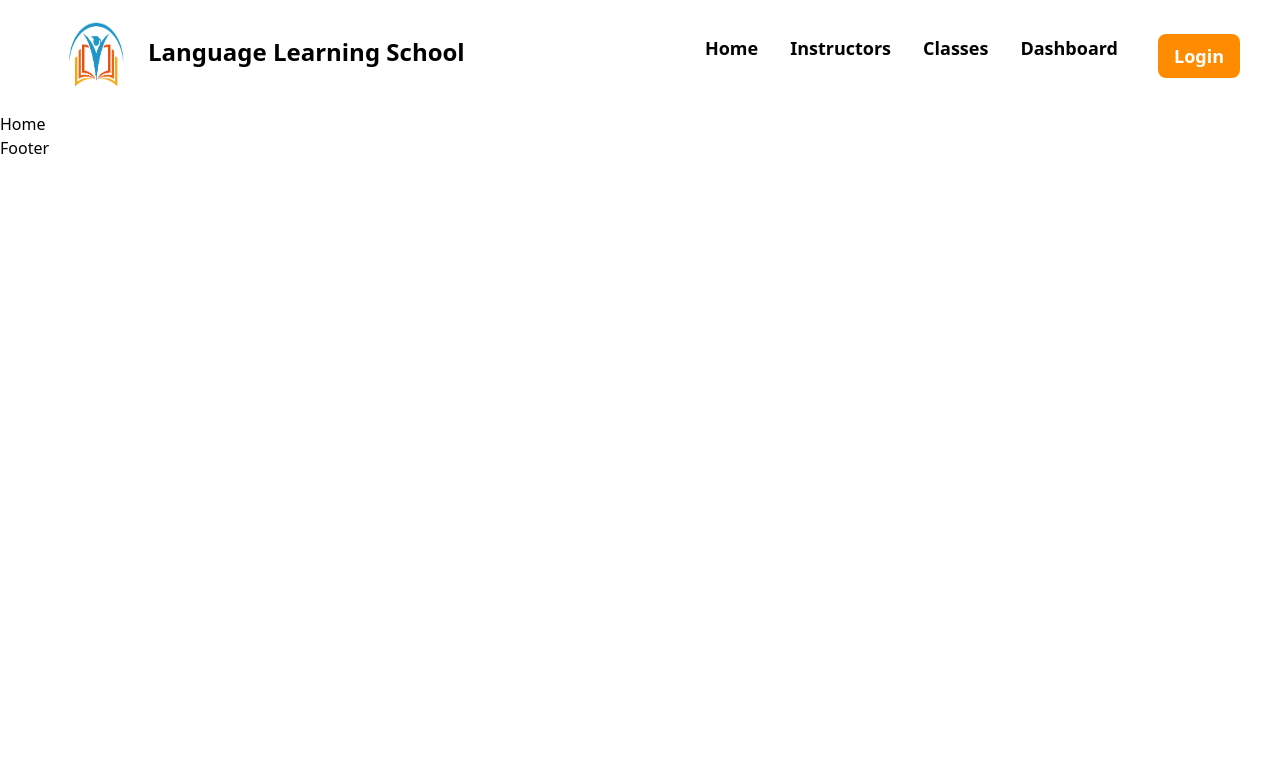
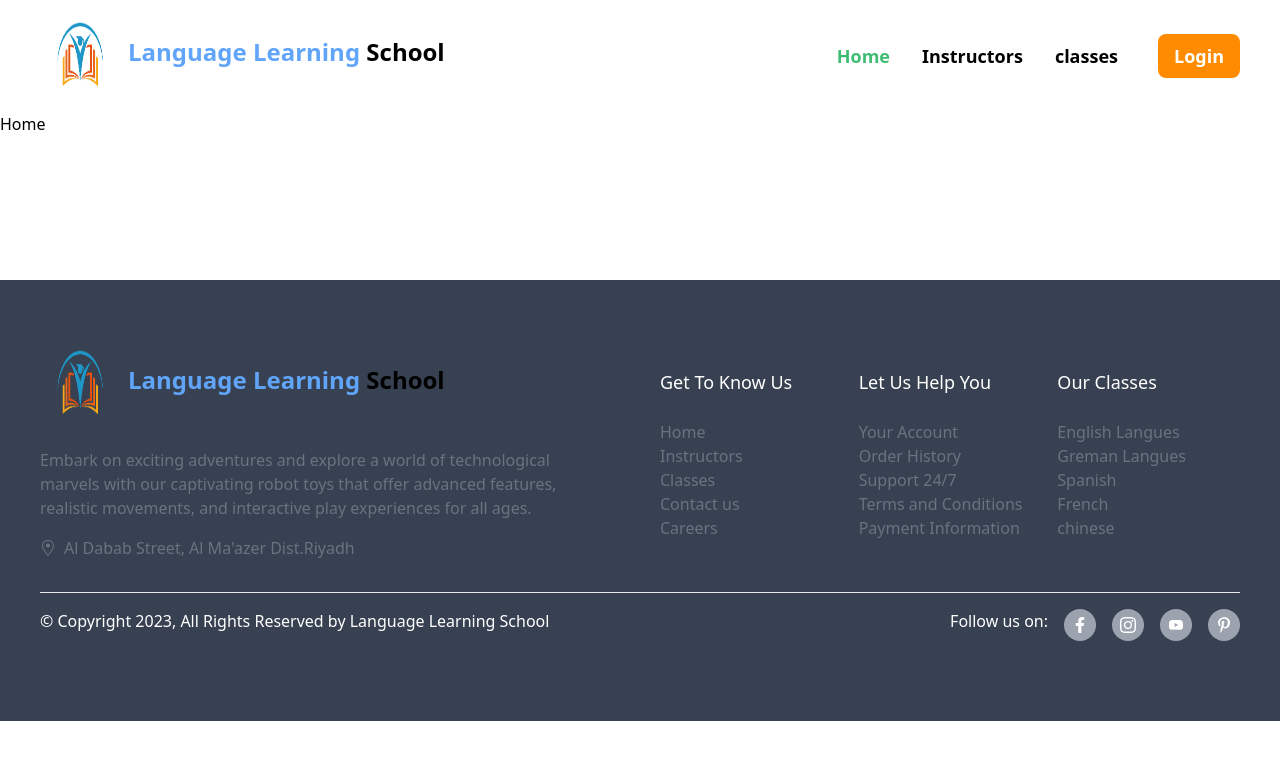
Before and after one commit to alive1258/language-learning-school-client, a React (Vite) app: page / in a window 1280 px wide. Shown: the top 760 px of the page. Built offline with nearby package versions, Linux system fonts and the light colour scheme.

Commit message:
footer section create done

```diff
--- a/package.json
+++ b/package.json
@@ -14,6 +14,7 @@
     "match-sorter": "^6.3.1",
     "react": "^18.2.0",
     "react-dom": "^18.2.0",
+    "react-icons": "^4.9.0",
     "react-router-dom": "^6.11.2",
     "sort-by": "^1.2.0"
   },
--- /dev/null
+++ b/src/Pages/Classes/Classes/Classes.jsx
@@ -0,0 +1,11 @@
+import React from 'react';
+
+const Classes = () => {
+    return (
+        <div>
+            Classes
+        </div>
+    );
+};
+
+export default Classes;
--- /dev/null
+++ b/src/Pages/Instructors/Instructors/Instructors.jsx
@@ -0,0 +1,11 @@
+import React from 'react';
+
+const Instructors = () => {
+    return (
+        <div>
+            Instructors
+        </div>
+    );
+};
+
+export default Instructors;
--- a/src/Pages/Shared/Footer/Footer.jsx
+++ b/src/Pages/Shared/Footer/Footer.jsx
@@ -1,10 +1,107 @@
 import React from 'react';
+import { Link } from 'react-router-dom';
+import logo from '../../../assets/images/logo.png'
+import { FaFacebookF ,FaPinterestP} from 'react-icons/fa';
+import { BsInstagram } from 'react-icons/bs';
+import { AiFillYoutube } from 'react-icons/ai';
+import { GoLocation } from 'react-icons/go';
 
 const Footer = () => {
     return (
-        <div>
-            Footer
+        <div className="px-6 md:mt-36 md:px-10  md:py-10 bg-gray-700">
+      <div className="py-6">
+        <div className="grid border-b md:grid-cols-2 grid-cols-1 gap-10  pb-8">
+          <div>
+            <div className='flex items-center gap-2'>
+              <div className=''>
+                <Link to='/'>
+                  <img className='h-20 w-20' src={logo} alt="" />
+                </Link>
+              </div>
+              <div className='text-2xl font-bold mb-2'><span className='text-blue-400'>Language Learning</span> School</div>
+            </div>
+            <div className="pt-6 ">
+              <p className='text-gray-500'>
+                Embark on exciting adventures and explore a world of
+                technological<br /> marvels with our captivating robot toys that offer advanced features,<br /> realistic movements, and interactive play experiences for all ages.
+
+              </p>
+              <div className='flex mt-4 items-center gap-2 text-gray-500'> <GoLocation/>
+
+               Al Dabab Street, Al Ma'azer Dist.Riyadh
+              </div>
+            </div>
+          </div>
+          <div>
+            <div className="grid md:grid-cols-3 grid-cols-2 md:pt-6 gap-4">
+              <div>
+                <p className="text-lg pb-6 text-white">Get To Know Us</p>
+               <div className='text-gray-500'>
+               <p>Home</p>
+
+                <p>Instructors</p>
+                <p>Classes</p>
+                <p>Contact us</p>
+                <p>Careers</p>
+               </div>
+              </div>
+              <div>
+                <p className="text-lg pb-6 text-white">Let Us Help You</p>
+              <div className='text-gray-500'>
+              <p>Your Account</p>
+                <p>Order History</p>
+                <p>Support 24/7</p>
+                <p>Terms and Conditions</p>
+                <p>Payment Information</p>
+              </div>
+              </div>
+              <div>
+                <p className="text-lg pb-6 text-white">Our Classes</p>
+              <div className='text-gray-500'>
+              <p>English Langues</p>
+                <p>Greman Langues</p>
+                <p>Spanish</p>
+                <p>French</p>
+                <p>chinese</p>
+              </div>
+              </div>
+            </div>
+          </div>
         </div>
+        <div className="pt-4 pb-4 flex justify-between ">
+          <div>
+            <p className="text-white">
+              © Copyright 2023, All Rights Reserved by Language Learning School
+            </p>
+          </div>
+
+          <div>
+            <div className="flex gap-4">
+              <p className="text-white">Follow us on:</p>
+
+              <div className='bg-gray-400 hover:bg-[#28589c] text-white h-8 w-8 rounded-full flex items-center justify-center'>
+              <FaFacebookF/>
+              </div>
+              <div className='bg-gray-400 hover:bg-[#E1306c] text-white h-8 w-8 rounded-full flex items-center justify-center'>
+              <BsInstagram/>
+              </div>
+              <div className='bg-gray-400 hover:bg-[#ff0000] text-white h-8 w-8 rounded-full flex items-center justify-center'>
+              <AiFillYoutube/>
+
+              </div>
+              <div className='bg-gray-400 hover:bg-[#a01c23] text-white h-8 w-8 rounded-full flex items-center justify-center'>
+              <FaPinterestP/>
+              </div>
+
+
+                {/* <img src={tw} alt="" />
+                <img src={dis} alt="" />
+                <img src={you} alt="" /> */}
+            </div>
+          </div>
+        </div>
+      </div>
+    </div>
     );
 };
 
--- /dev/null
+++ b/src/Pages/Shared/Navbar/Navbar.css
@@ -0,0 +1,5 @@
+.active{
+    /* font-weight: bold; */
+    color: rgb(62, 189, 115);
+
+}
--- a/src/Pages/Shared/Navbar/Navbar.jsx
+++ b/src/Pages/Shared/Navbar/Navbar.jsx
@@ -1,43 +1,160 @@
 import React, { useState } from 'react';
 import { Link, NavLink } from 'react-router-dom';
 import logo from '../../../assets/images/logo.png'
+import './Navbar.css'
 
 const Navbar = () => {
-const [nav,setNav]=useState(false)
-const handleNav=()=>setNav(!nav)
+    const [nav, setNav] = useState(false)
+    const handleNav = () => setNav(!nav)
 
+
+    // const { user, logOut } = useContext(AuthContext)
+    // const handleLogOut = () => {
+    //     logOut()
+    //         .then()
+    //         .catch((error) => console.log(error));
+    // };
 
 
 
     return (
         <div className='bg-white'>
-            <div className='py-4 md:px-10 flex justify-between items-center max-w-screen-2xl'>
-                <div className='flex items-center gap-1'>
-                    <div className='pl-2'>
+
+            <div className='py-4 md:px-10 max-w-screen-2xl mx-auto flex justify-between items-center '>
+
+                <div className='flex items-center gap-2'>
+                    <div className=''>
                         <Link to='/'>
-                            <img className='h-20 w-24' src={logo} alt="" />
+                            <img className='h-20 w-20' src={logo} alt="" />
+                        </Link>
+                    </div>
+                    <div className='md:text-2xl text-xl  font-bold mb-2'><span className='text-blue-400'>Language Learning</span> School</div>
+                </div>
 
-                        </Link>
+                <div className="md:flex items-center hidden gap-8 text-lg  font-semibold">
+                    <NavLink to="/">Home</NavLink>
+                    <NavLink to='/Instructors'>Instructors</NavLink>
+                    <NavLink to='/classes'>classes</NavLink>
+                    {/* {
+                        user && <>
+                            <NavLink to='/mytoys'>My Toys</NavLink>
+                            <NavLink to='/addtoy'>Add A Toy</NavLink>
+
+                        </>
+                    } */}
+
+
+                    <div className="md:flex justify-center items-center">
+                        {/* <div className='md:flex md:mr-4'>
+                        {user && (
+                            <div className="tooltip tooltip-bottom" data-tip={user?.displayName}>
+                                <button className="">
+                                    <img
+                                        style={{
+                                            height: "40px",
+                                            width: "40px",
+                                            borderRadius: "50%",
+                                        }}
+                                        src={user?.photoURL}
+                                        alt=""
+                                    />
+
+                                </button>
+                            </div>
+
+                        )}
+                    </div> */}
+
+
+                        <div className='md:block hidden'>
+                            {/* {
+                            user ? <button onClick={handleLogOut} className="px-4 rounded-lg py-2 text-lg font-semibold text-white bg-[#ff8c00] hover:bg-[#e78f24] w-full">LogOut</button> : <Link to='/login'>
+                                <button className="px-4 rounded-lg py-2 text-lg font-semibold text-white bg-[#ff8c00] hover:bg-[#e78f24] ml-2 md:block hidden">Login</button>
+                            </Link>
+                        } */}
+
+
+                        </div>
+                        <div>
+                            <button className="px-4 rounded-lg py-2 text-lg font-semibold text-white bg-[#ff8c00] hover:bg-[#e78f24] ml-2 md:block hidden">Login</button>
+                        </div>
+                    </div>
+
+
+                </div>
+
+
+                {/* <div onClick={handleNav} className='md:hidden mr-6'>
+                    {!nav ? <AiOutlineMenu size={20} className='w-5' /> : <AiOutlineClose />}
+
+                </div> */}
+            </div>
+            {/* mobile menu  */}
+
+            <div >
+                <div className={!nav ? 'hidden' : 'absolute bg-[#4ee9d9] w-full text-white  h-screen md:hidden px-8'}>
+                    <p className='border-b-2 mb-4 border-[#ff8c00] w-full'>
+                        <NavLink to="/">Home</NavLink>
+                    </p>
+                    <p className='border-b-2 mb-4 border-[#ff8c00] w-full'>
+                        <NavLink to='/instructors'>Instructors</NavLink>
+                    </p>
+                    <p className='border-b-2 mb-4 border-[#ff8c00] w-full'>
+                        <NavLink to='/classes'>Classes</NavLink>
+                    </p>
+                    {/* {
+                        user && <>
+                            <p className='border-b-2 mb-4 border-[#ff8c00] w-full'>  <NavLink to='/mytoys'>My Toys</NavLink></p>
+                            <p className='border-b-2 mb-4 border-[#ff8c00] w-full'>  <NavLink to='/addtoy'>Add A Toy</NavLink></p>
+
+                        </>
+                    } */}
+                    <div className=''>
+                        {/* {
+                            user ? <button onClick={handleLogOut} className="px-4 rounded-lg py-2 text-lg font-semibold text-white bg-[#ff8c00] hover:bg-[#e78f24] w-full">LogOut</button> :<Link to='/login'>
+
+                            <button className="px-4 rounded-lg py-2 text-lg font-semibold text-white bg-[#ff8c00] hover:bg-[#e78f24] w-full">login</button>
+                            </Link>
+                        } */}
+
 
                     </div>
-                    <div className='md:text-2xl text-xl font-bold mb-2'>Language Learning School</div>
 
-                </div>
-                <div className='md:flex hidden gap-8 text-lg  font-semibold'>
-                    <NavLink>Home</NavLink>
-                    <NavLink>Instructors</NavLink>
-                    <NavLink>Classes</NavLink>
-                    <NavLink>Dashboard </NavLink>
-
-                    <div>
-                    <button className="px-4 rounded-lg py-2 text-lg font-semibold text-white bg-[#ff8c00] hover:bg-[#e78f24] ml-2 md:block hidden">Login</button>
-                    </div>
 
                 </div>
 
             </div>
 
         </div>
+        // <div className='bg-white'>
+        //     <div className='py-4 md:px-10 flex justify-between items-center max-w-screen-2xl'>
+        //         <div className='flex items-center gap-1'>
+        //             <div className='pl-2'>
+        //                 <Link to='/'>
+        //                     <img className='h-20 w-24' src={logo} alt="" />
+
+        //                 </Link>
+
+        //             </div>
+        //             <div className='md:text-2xl text-xl font-bold mb-2'>Language Learning School</div>
+
+        //         </div>
+        //         <div className='md:flex hidden gap-8 text-lg  font-semibold'>
+
+        //             <NavLink to='/'>Home</NavLink>
+        //             <NavLink to='/instructors'>Instructors</NavLink>
+        //             <NavLink to='/classes'>Classes</NavLink>
+        //             <NavLink to='/dashboard'>Dashboard </NavLink>
+
+        //             <div>
+        //             <button className="px-4 rounded-lg py-2 text-lg font-semibold text-white bg-[#ff8c00] hover:bg-[#e78f24] ml-2 md:block hidden">Login</button>
+        //             </div>
+
+        //         </div>
+
+        //     </div>
+
+        // </div>
     );
 };
 
```
Also changed, not shown: src/Routes/Routes.jsx (+10 -0 lines), 1 other file (tests, documents, lock files or other folders).
